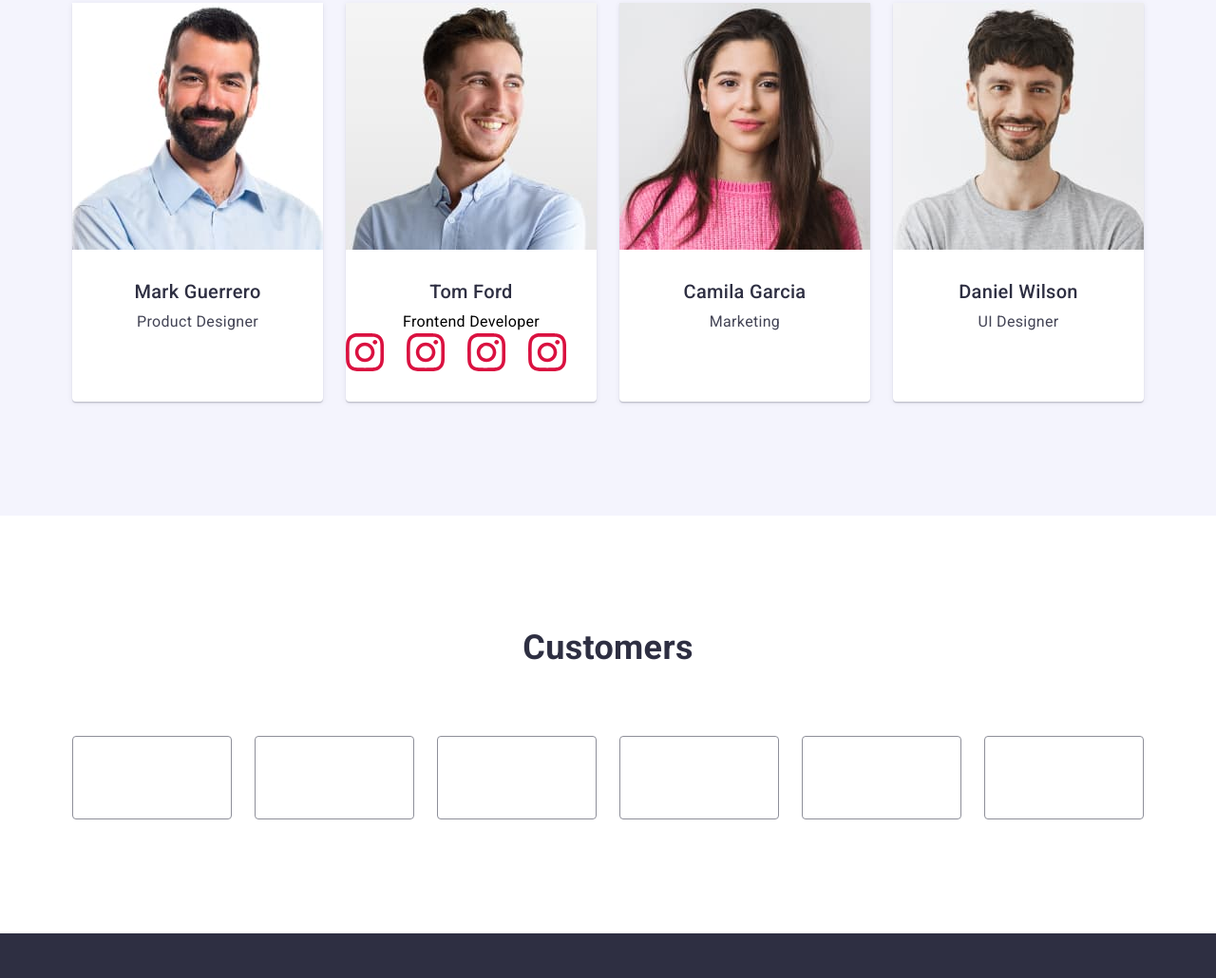
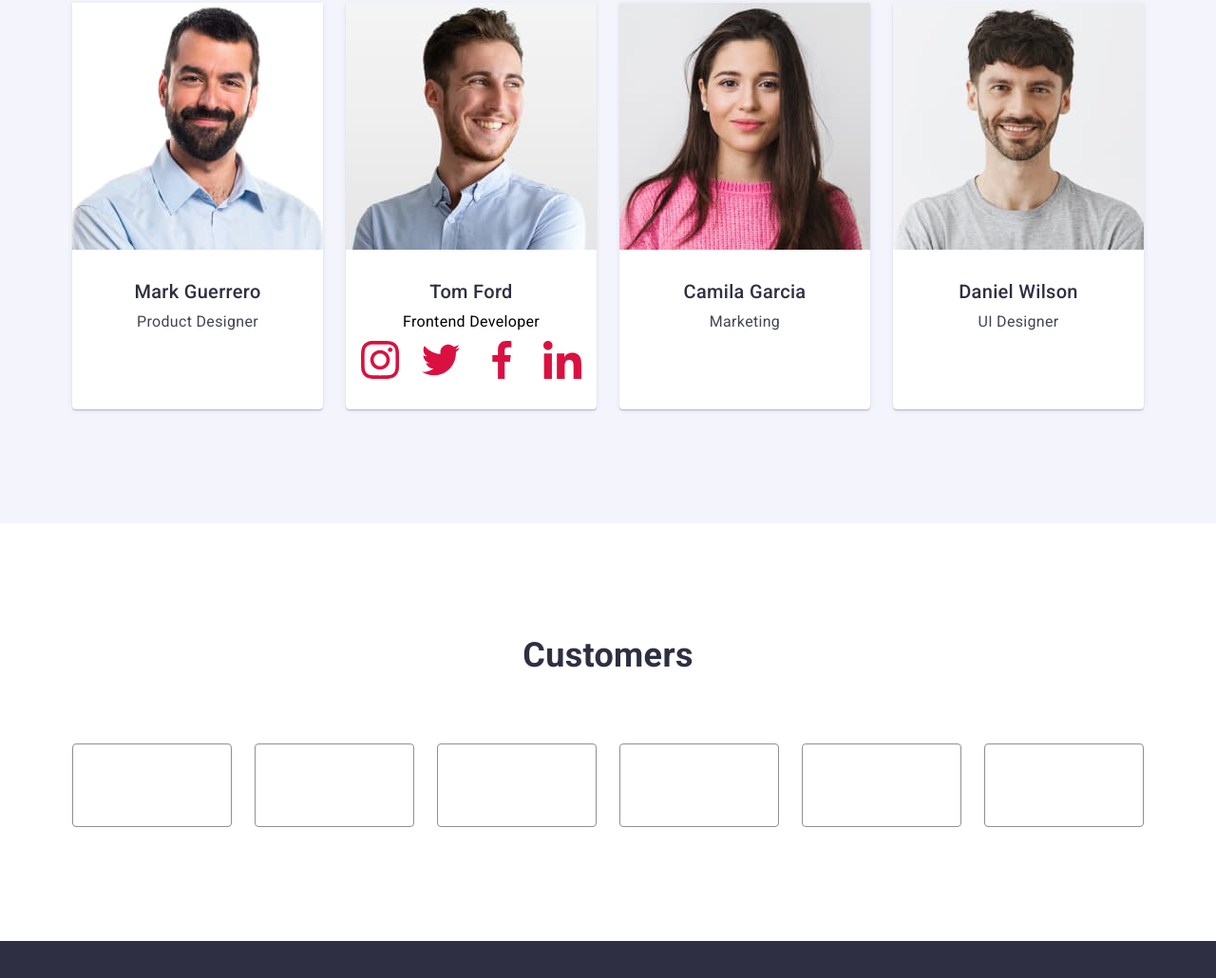
Before and after one commit to oleksamor/goit-markup-hw-04, a plain HTML site: page index.html in a window 1280 px wide. Shown: the part 1915-2945 px from the top of the page at 95% size. Drawn offline with nearby package versions, Linux system fonts and the light colour scheme.

Commit message:
css section team icons change

```diff
--- a/css/styles.css
+++ b/css/styles.css
@@ -453,6 +453,13 @@ body {
 }
 .team-soc-media {
   display: flex;
+  flex-direction: row;
+  justify-content: center;
   align-items: center;
+  padding: 0px;
   gap: 24px;
+  margin-top: 8px;
+  margin-left: 16px;
+  width: 232px;
+  height: 40px;
 }
--- a/index.html
+++ b/index.html
@@ -211,17 +211,17 @@
               </a>
               <a href="#" class="footer-link">
                 <svg class="footer-icon">
-                  <use href="/images/symbol-defs.svg#icon-instagram"></use>
+                  <use href="/images/symbol-defs.svg#icon-twitter"></use>
                 </svg>
               </a>
               <a href="#" class="footer-link">
                 <svg class="footer-icon">
-                  <use href="/images/symbol-defs.svg#icon-instagram"></use>
+                  <use href="/images/symbol-defs.svg#icon-facebook"></use>
                 </svg>
               </a>
               <a href="#" class="footer-link">
                 <svg class="footer-icon">
-                  <use href="/images/symbol-defs.svg#icon-instagram"></use>
+                  <use href="/images/symbol-defs.svg#icon-linkedin"></use>
                 </svg>
               </a>
             </div>
```
